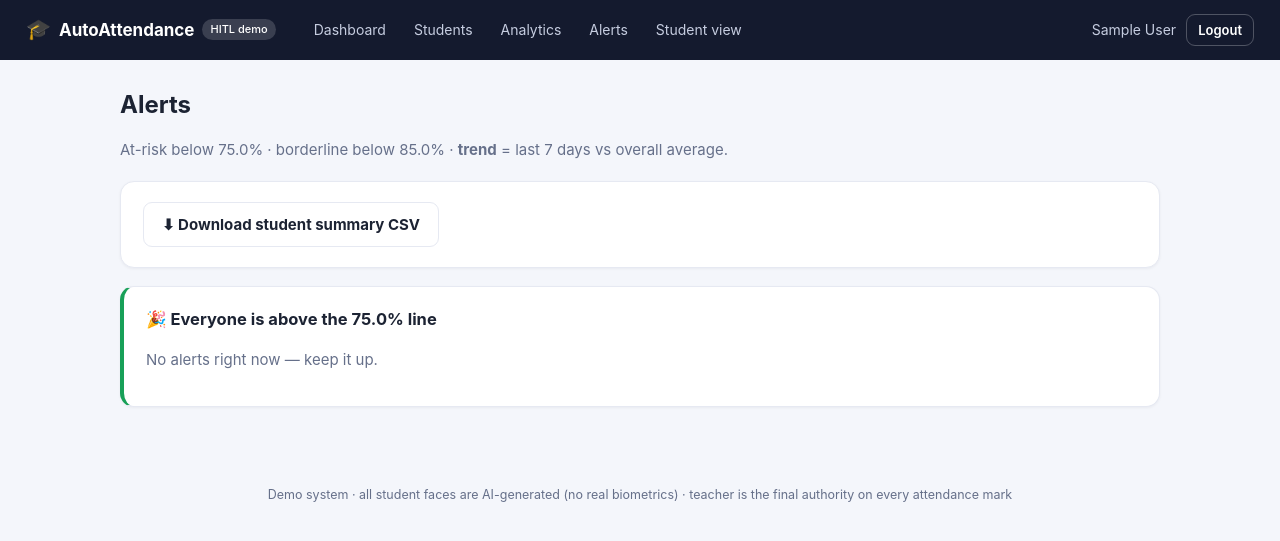
After one commit to AA7304-MEH/automated-attendance-system--pbl-, a Flask app: page /alerts in a window 1280 px wide. The commit adds this page. Shown: the top 541 px of the page. Run offline with Flask 3, Linux system fonts and the light colour scheme; the visitor is signed in with stand-in values (Sample User, id 1); data that the repository does not hold is empty; parts of the project's set-up code (start-up, migrations or seed data) failed here and were passed over.

Commit message:
Phase 4: CSV exports, alerts dashboard, Docker deployment
- /export/attendance.csv: raw log with method + AI confidence
- /export/students.csv: per-student %, 7-day trend, worst subject, at-risk flag
- /alerts: at-risk (<75%) + borderline (<85%) tables with trend arrows
  and worst subject per student
- Dockerfile + docker-compose.yml (dlib-bin strategy, data/ volume, gunicorn)
- nav + analytics buttons wired; tests extended to cover exports & alerts

```diff
--- a/app.py
+++ b/app.py
@@ -9,18 +9,20 @@ Run:  python app.py   → http://localhost:8000  (binds 0.0.0.0)
 Demo login: teacher@college.edu / teacher123 (seeded on first run)
 """
 
+import io
 import json
 import re
 import secrets
 import uuid
 from collections import defaultdict
-from datetime import date
+from datetime import date, timedelta
 from pathlib import Path
 
 import cv2
+import pandas as pd
 from flask import (
     Flask, abort, flash, redirect, render_template, request,
-    send_from_directory, url_for,
+    send_from_directory, url_for, Response,
 )
 from flask_login import (
     LoginManager, current_user, login_required, login_user, logout_user,
@@ -575,6 +577,121 @@ def student_view():
 
 
 # ---------------------------------------------------------------------------
+# Exports & alerts (Phase 4)
+# ---------------------------------------------------------------------------
+@app.route("/export/attendance.csv")
+@login_required
+def export_attendance():
+    """Raw attendance log, one row per mark."""
+    rows = (Attendance.query.join(Student, Attendance.student_id == Student.id)
+            .join(Subject, Attendance.subject_id == Subject.id)
+            .order_by(Attendance.date, Attendance.time).all())
+    df = pd.DataFrame([{
+        "date": r.date.isoformat(),
+        "time": r.time.strftime("%H:%M"),
+        "student_id": r.student.student_id,
+        "student_name": r.student.full_name,
+        "subject_code": r.subject.code,
+        "subject": r.subject.name,
+        "status": r.status,
+        "method": r.method,
+        "ai_confidence_pct": None if r.confidence is None else round(r.confidence, 1),
+        "verified_by": current_user.name,
+    } for r in rows])
+    buf = io.StringIO()
+    df.to_csv(buf, index=False)
+    return Response(
+        buf.getvalue(), mimetype="text/csv",
+        headers={"Content-Disposition": "attachment; filename=attendance_raw.csv"},
+    )
+
+
+def _student_summary():
+    """Per-student stats incl. recent-7-day trend and worst subject."""
+    marks = Attendance.query.all()
+    by_student = defaultdict(list)
+    for m in marks:
+        by_student[m.student_id].append(m)
+
+    today = now_ist().date()
+    week_start = today - timedelta(days=7)
+    students = {s.id: s for s in Student.query.filter_by(active=True)}
+    subjects = {s.id: s for s in Subject.query.all()}
+
+    out = []
+    for stu_id, rows in by_student.items():
+        stu = students.get(stu_id)
+        if not stu:
+            continue
+        pct, present, total = _student_pct(rows)
+        recent = [m for m in rows if m.date >= week_start]
+        r_pct, r_present, r_total = _student_pct(recent)
+
+        per_subj = defaultdict(lambda: [0, 0])
+        for m in rows:
+            per_subj[m.subject_id][1] += 1
+            if m.status == "Present":
+                per_subj[m.subject_id][0] += 1
+        worst = None
+        for s_id, (p, t) in per_subj.items():
+            if t >= 3 and (worst is None or p / t < worst[1]):
+                worst = (subjects[s_id].code, p / t)
+        out.append({
+            "student": stu, "pct": pct, "present": present, "total": total,
+            "recent_pct": r_pct, "recent_present": r_present, "recent_total": r_total,
+            "delta": r_pct - pct,
+            "worst_subject": f"{worst[0]} ({worst[1] * 100:.0f}%)" if worst else None,
+        })
+    out.sort(key=lambda x: x["pct"])
+    return out
+
+
+@app.route("/alerts")
+@login_required
+def alerts():
+    summary = _student_summary()
+    for s in summary:
+        d = s["delta"]
+        icon, color = ("→", "var(--muted)")
+        if d >= 2:
+            icon, color = ("▲ improving", "var(--green)")
+        elif d <= -2:
+            icon, color = ("▼ declining", "var(--red)")
+        s["trend_icon"] = f'<span style="color:{color};font-weight:700">{icon}</span>'
+
+    at_risk = [s for s in summary if s["pct"] < ATTENDANCE_THRESHOLD]
+    borderline = [s for s in summary if ATTENDANCE_THRESHOLD <= s["pct"] < ATTENDANCE_THRESHOLD + 10]
+    return render_template("alerts.html", at_risk=at_risk, borderline=borderline,
+                           threshold=ATTENDANCE_THRESHOLD)
+
+
+@app.route("/export/students.csv")
+@login_required
+def export_students():
+    """Per-student summary with at-risk flag."""
+    summary = _student_summary()
+    df = pd.DataFrame([{
+        "student_id": s["student"].student_id,
+        "name": s["student"].full_name,
+        "department": s["student"].department or "",
+        "semester": s["student"].semester or "",
+        "classes_total": s["total"],
+        "classes_present": s["present"],
+        "attendance_pct": round(s["pct"], 1),
+        "last7d_pct": round(s["recent_pct"], 1) if s["recent_total"] else "",
+        "trend_vs_overall_pct": round(s["delta"], 1) if s["recent_total"] else "",
+        "worst_subject": s["worst_subject"] or "",
+        "at_risk": "YES" if s["pct"] < ATTENDANCE_THRESHOLD else "no",
+    } for s in summary])
+    buf = io.StringIO()
+    df.to_csv(buf, index=False)
+    return Response(
+        buf.getvalue(), mimetype="text/csv",
+        headers={"Content-Disposition": "attachment; filename=students_summary.csv"},
+    )
+
+
+# ---------------------------------------------------------------------------
 # Secure media
 # ---------------------------------------------------------------------------
 @app.route("/media/<int:sid>/<name>")
--- a/requirements.txt
+++ b/requirements.txt
@@ -8,6 +8,10 @@ pandas>=2.0
 flask>=3.0
 flask-sqlalchemy>=3.1
 flask-login>=0.6
+gunicorn>=21.0
+
+# CSV/analytics exports
+pandas>=2.0
 
 # NOTE: face-recognition installs dlib + face_recognition_models (~100 MB the
 # first time). Building dlib from source needs CMake + a C++ toolchain
--- /dev/null
+++ b/templates/alerts.html
@@ -0,0 +1,66 @@
+{% extends "base.html" %}
+{% block title %}Alerts · Attendance{% endblock %}
+{% block content %}
+<div class="page-head">
+  <h1>Alerts</h1>
+  <p class="muted">
+    At-risk below {{ threshold }}% · borderline below {{ threshold + 10 }}% ·
+    <strong>trend</strong> = last 7 days vs overall average.
+  </p>
+</div>
+
+<div class="card">
+  <a class="btn btn-ghost" href="{{ url_for('export_students') }}">⬇ Download student summary CSV</a>
+</div>
+
+{% if at_risk %}
+<div class="card section-red">
+  <h2>🚨 At-risk students</h2>
+  <table>
+    <tr><th></th><th>Student</th><th>Overall</th><th>Last 7 days</th><th>Trend</th><th>Worst subject</th></tr>
+    {% for s in at_risk %}
+    <tr>
+      <td>{% if s.student.photo_path %}<img class="thumb" src="{{ url_for('photo', name=s.student.photo_path) }}" alt="">{% endif %}</td>
+      <td><code>{{ s.student.student_id }}</code> {{ s.student.full_name }}</td>
+      <td>
+        <div class="simbar"><span class="{{ 'bar-good' if s.pct >= threshold else ('bar-mid' if s.pct >= 50 else 'bar-bad') }}" style="width: {{ s.pct }}%"></span></div>
+        <span class="small risk">{{ '%.0f'|format(s.pct) }}% ({{ s.present }}/{{ s.total }})</span>
+      </td>
+      <td class="small">{{ '%.0f'|format(s.recent_pct) }}% ({{ s.recent_present }}/{{ s.recent_total }})</td>
+      <td>{{ s.trend_icon | safe }}</td>
+      <td class="small muted">{{ s.worst_subject or '—' }}</td>
+    </tr>
+    {% endfor %}
+  </table>
+</div>
+{% endif %}
+
+{% if borderline %}
+<div class="card section-amber">
+  <h2>⚠️ Borderline — watch list</h2>
+  <table>
+    <tr><th></th><th>Student</th><th>Overall</th><th>Last 7 days</th><th>Trend</th><th>Worst subject</th></tr>
+    {% for s in borderline %}
+    <tr>
+      <td>{% if s.student.photo_path %}<img class="thumb" src="{{ url_for('photo', name=s.student.photo_path) }}" alt="">{% endif %}</td>
+      <td><code>{{ s.student.student_id }}</code> {{ s.student.full_name }}</td>
+      <td>
+        <div class="simbar"><span class="bar-mid" style="width: {{ s.pct }}%"></span></div>
+        <span class="small muted">{{ '%.0f'|format(s.pct) }}% ({{ s.present }}/{{ s.total }})</span>
+      </td>
+      <td class="small">{{ '%.0f'|format(s.recent_pct) }}% ({{ s.recent_present }}/{{ s.recent_total }})</td>
+      <td>{{ s.trend_icon | safe }}</td>
+      <td class="small muted">{{ s.worst_subject or '—' }}</td>
+    </tr>
+    {% endfor %}
+  </table>
+</div>
+{% endif %}
+
+{% if not at_risk and not borderline %}
+<div class="card section-green">
+  <h2>🎉 Everyone is above the {{ threshold }}% line</h2>
+  <p class="muted">No alerts right now — keep it up.</p>
+</div>
+{% endif %}
+{% endblock %}
--- a/templates/analytics.html
+++ b/templates/analytics.html
@@ -4,6 +4,12 @@
 <div class="page-head">
   <h1>Analytics</h1>
   <p class="muted">Overall, per-student, per-subject and daily trends · at-risk below {{ threshold }}%.</p>
+</div>
+
+<div class="card" style="display:flex; gap:10px; flex-wrap:wrap;">
+  <a class="btn btn-ghost" href="{{ url_for('export_attendance') }}">⬇ Raw attendance CSV</a>
+  <a class="btn btn-ghost" href="{{ url_for('export_students') }}">⬇ Student summary CSV</a>
+  <a class="btn btn-primary" href="{{ url_for('alerts') }}">🚨 Alerts dashboard</a>
 </div>
 
 {% if empty %}
--- a/templates/base.html
+++ b/templates/base.html
@@ -17,6 +17,7 @@
     <a href="{{ url_for('dashboard') }}">Dashboard</a>
     <a href="{{ url_for('students') }}">Students</a>
     <a href="{{ url_for('analytics') }}">Analytics</a>
+    <a href="{{ url_for('alerts') }}">Alerts</a>
     <a href="{{ url_for('student_view') }}">Student view</a>
   </nav>
   <div class="userchip">
```
Also changed, not shown: docker-compose.yml (added, +8 -0 lines), tests/test_web_flow.py (+17 -0 lines), README.md, 3 other files.
